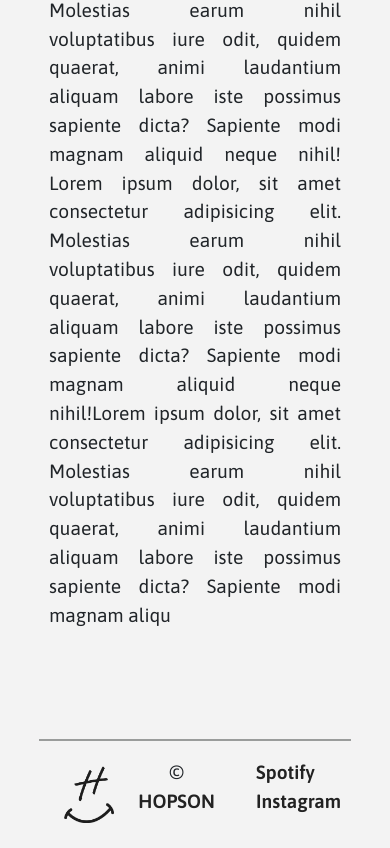
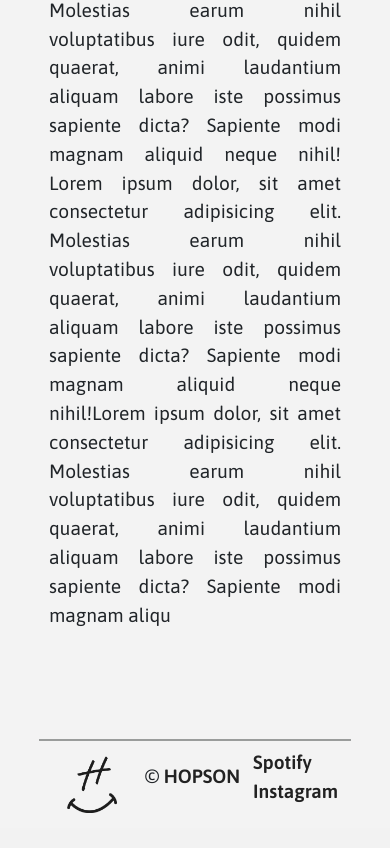
Before and after one commit to Brewing-code/Hopson, a plain HTML site: page index.html in a window 390 px wide. Shown: the part 863-1711 px from the top of the page. Drawn offline with nearby package versions, Linux system fonts and the light colour scheme.

Commit message:
Arreglo footer en responsive

```diff
--- a/styles/styles.css
+++ b/styles/styles.css
@@ -245,6 +245,12 @@ li > .madProyect:hover {
         height: 19px !important;
         top:40px !important;
     }
+    footer ul {
+        padding: 0;
+    }
+    footer {
+        padding: 0;
+    }
     }
 
 
```
